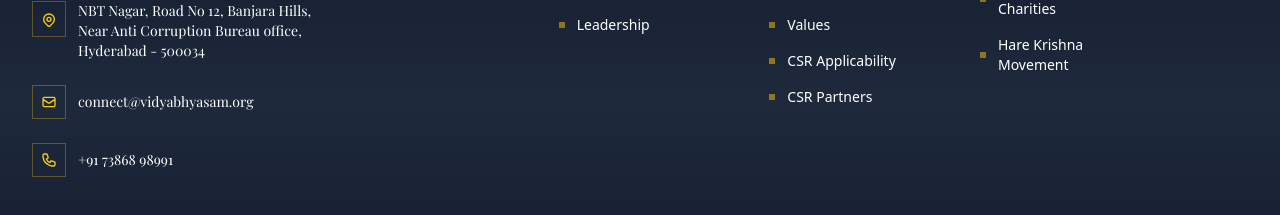
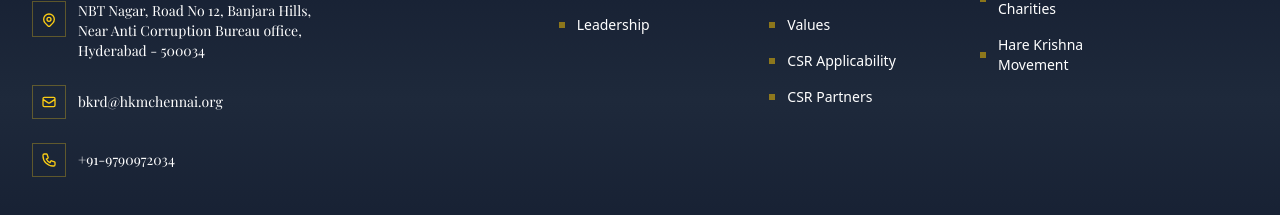
Before and after one commit to prathameshkhandare/vidyabhyasam, a Next.js app: page / in a window 1280 px wide. Shown: the part 9029-9244 px from the top of the page. Built offline with nearby package versions, Linux system fonts and the light colour scheme; a web font is replaced by a local one.

Commit message:
address and number change

```diff
--- a/src/components/Footer.tsx
+++ b/src/components/Footer.tsx
@@ -112,7 +112,7 @@
                 <div className="p-2 border border-[#FACC15]/30 text-[#FACC15] group-hover:bg-yellow-400 group-hover:text-[#0F172A] transition-colors duration-300 flex-shrink-0">
                   <svg className="w-4 h-4" fill="none" stroke="currentColor" viewBox="0 0 24 24"><path strokeLinecap="round" strokeLinejoin="round" strokeWidth={2} d="M3 8l7.89 5.26a2 2 0 002.22 0L21 8M5 19h14a2 2 0 002-2V7a2 2 0 00-2-2H5a2 2 0 00-2 2v10a2 2 0 002 2z" /></svg>
                 </div>
-                <a href="mailto:connect@vidyabhyasam.org" className="hover:text-white transition-colors text-sm break-all">connect@vidyabhyasam.org</a>
+                <a href="mailto:connect@vidyabhyasam.org" className="hover:text-white transition-colors text-sm break-all">bkrd@hkmchennai.org</a>
               </motion.div>
               <motion.div
                 className="flex items-center gap-3 group"
@@ -121,7 +121,7 @@
                 <div className="p-2 border border-[#FACC15]/30 text-[#FACC15] group-hover:bg-yellow-400 group-hover:text-[#0F172A] transition-colors duration-300 flex-shrink-0">
                   <svg className="w-4 h-4" fill="none" stroke="currentColor" viewBox="0 0 24 24"><path strokeLinecap="round" strokeLinejoin="round" strokeWidth={2} d="M3 5a2 2 0 012-2h3.28a1 1 0 01.948.684l1.498 4.493a1 1 0 01-.502 1.21l-2.257 1.13a11.042 11.042 0 005.516 5.516l1.13-2.257a1 1 0 011.21-.502l4.493 1.498a1 1 0 01.684.949V19a2 2 0 01-2 2h-1C9.716 21 3 14.284 3 6V5z" /></svg>
                 </div>
-                <a href="tel:+917386898991" className="hover:text-white transition-colors text-sm">+91 73868 98991</a>
+                <a href="tel:+917386898991" className="hover:text-white transition-colors text-sm">+91-9790972034</a>
               </motion.div>
             </div>
 
```
